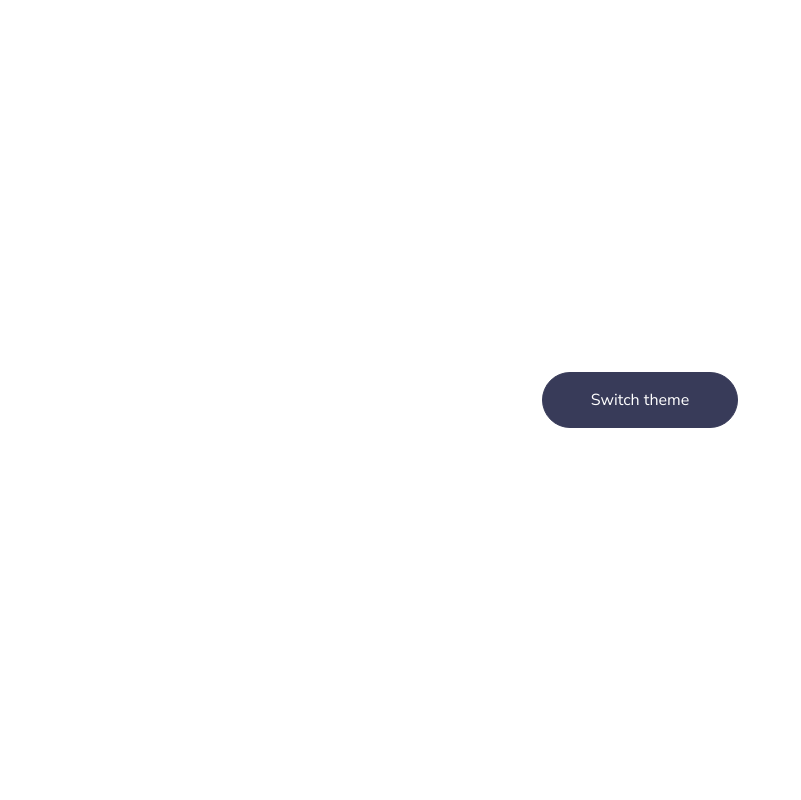
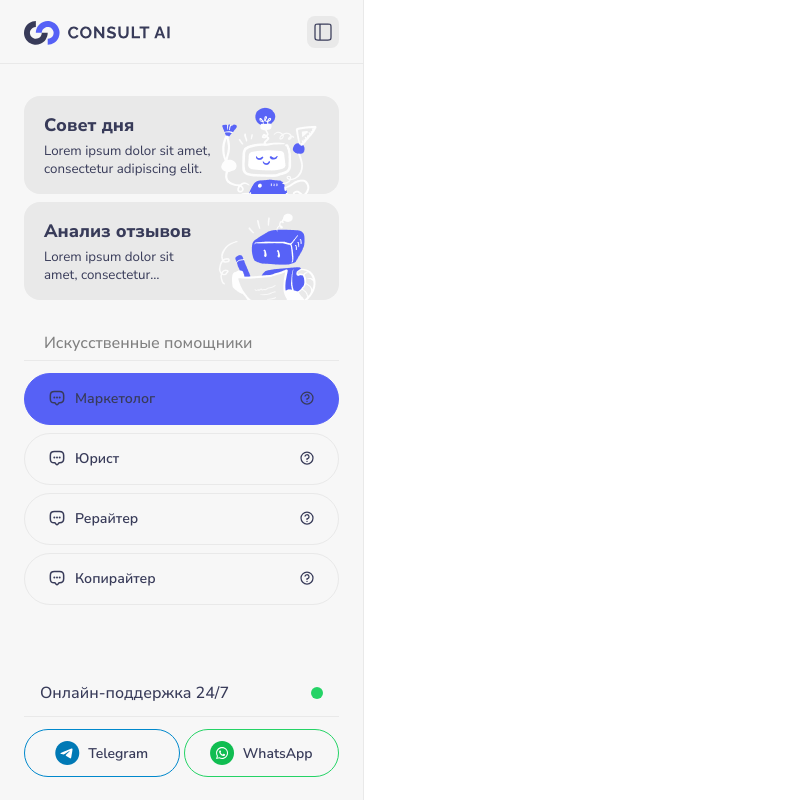
Before and after one commit to consult-ui/dashboard-client, a React app: page / in a window 1280 px wide. Shown: the whole page, without its empty margins (0-801 px from the left). Built offline with nearby package versions, Linux system fonts and the light colour scheme.

Commit message:
add sidebar add tooltip

```diff
--- a/src/app/styles/index.css
+++ b/src/app/styles/index.css
@@ -77,7 +77,8 @@ h2,
 h3,
 h4,
 h5,
-h6 {
+h6,
+p {
   margin: 0;
 }
 
--- /dev/null
+++ b/src/entities/advice-analysis /AdviceAnalysis.module.css
@@ -0,0 +1,37 @@
+.wrapper {
+  display: flex;
+  flex-direction: column;
+  gap: 8px;
+}
+.block {
+  padding: 10px 20px;
+
+  display: flex;
+  align-items: center;
+
+  background: var(--border-color);
+  border-radius: 16px;
+  transition: 0.15s;
+}
+.block:hover {
+  cursor: pointer;
+  background: var(--dark);
+}
+.block > div {
+  display: flex;
+  flex-direction: column;
+  gap: 5px;
+}
+.block > div > h6 {
+  font-size: 18px;
+  font-weight: 800;
+}
+.block > div > small {
+  display: -webkit-box;
+  -webkit-box-orient: vertical;
+  -webkit-line-clamp: 2;
+  overflow: hidden;
+}
+.block > img {
+  margin: 0 -6px -10px 0;
+}
--- /dev/null
+++ b/src/entities/advice-analysis /index.tsx
@@ -0,0 +1,27 @@
+import styles from './AdviceAnalysis.module.css';
+import Robot2 from '@/shared/assets/images/robot2.png';
+import Robot1 from '@/shared/assets/images/robot.png';
+
+const AdviceAnalysis = () => {
+  return (
+    <div className={styles.wrapper}>
+      <div className={styles.block}>
+        <div>
+          <h6>Совет дня</h6>
+          <small>Lorem ipsum dolor sit amet, consectetur adipiscing elit.</small>
+        </div>
+        <img src={Robot1} alt="Совет дня" />
+      </div>
+
+      <div className={styles.block}>
+        <div>
+          <h6>Анализ отзывов</h6>
+          <small>Lorem ipsum dolor sit amet, consectetur adipiscing elit.</small>
+        </div>
+        <img src={Robot2} alt="Анализ отзывов" />
+      </div>
+    </div>
+  );
+};
+
+export default AdviceAnalysis;
--- /dev/null
+++ b/src/entities/chats-list/ChatsList.module.css
@@ -0,0 +1,36 @@
+.wrapper {
+  display: flex;
+  flex-direction: column;
+  gap: 8px;
+}
+
+.wrapper > button {
+  padding: 12px 24px;
+  display: flex;
+  align-items: center;
+  justify-content: space-between;
+
+  background: none;
+  border: 1px solid var(--border-color);
+  border-radius: 30px;
+  font-size: 14px;
+  font-weight: 600;
+  transition: 0.15s;
+}
+.wrapper > button:disabled,
+.wrapper > button:disabled:hover {
+  background: var(--primary);
+  border-color: var(--primary);
+}
+.wrapper > button:hover {
+  border-color: var(--white);
+}
+.wrapper > button > div {
+  display: flex;
+  align-items: center;
+  gap: 10px;
+}
+.quest {
+  margin: 0 -5px -3px 0;
+  padding: 5px;
+}
--- /dev/null
+++ b/src/entities/chats-list/index.tsx
@@ -0,0 +1,31 @@
+import styles from './ChatsList.module.css';
+import Chat from '@/shared/assets/icons/message.svg?react';
+import Question from '@/shared/assets/icons/question.svg?react';
+import Tooltip from '@/shared/ui/tooltip';
+import { useState } from 'react';
+
+const data = ['Маркетолог', 'Юрист', 'Рерайтер', 'Копирайтер'];
+
+const ChatsList = () => {
+  const [active, setActive] = useState<string>(data[0]);
+
+  return (
+    <nav className={styles.wrapper}>
+      {data.map((elem) => (
+        <button key={elem} disabled={active === elem} onClick={() => setActive(elem)}>
+          <div>
+            <Chat />
+            {elem}
+          </div>
+          <Tooltip content="Описание искусственные помощники очень помогут в достижении ваших целей, это точно даст успех вашей компании!">
+            <div className={styles.quest}>
+              <Question />
+            </div>
+          </Tooltip>
+        </button>
+      ))}
+    </nav>
+  );
+};
+
+export default ChatsList;
--- a/src/pages/home/HomePage.module.css
+++ b/src/pages/home/HomePage.module.css
@@ -1,8 +1,7 @@
 .wrapper {
-  height: 100vh;
+  height: inherit;
   display: flex;
-  flex-direction: column;
-  align-items: center;
-  justify-content: center;
-  gap: 2.5em;
 }
+.main {
+  flex: 1;
+}
--- a/src/pages/home/index.tsx
+++ b/src/pages/home/index.tsx
@@ -1,10 +1,11 @@
 import styles from './HomePage.module.css';
-import ThemeSwitcher from '@/features/theme-switcher';
+import Sidebar from '@/widgets/sidebar';
 
 const HomePage = () => {
   return (
     <div className={styles.wrapper}>
-      <ThemeSwitcher />
+      <Sidebar />
+      <main className={styles.main}></main>
     </div>
   );
 };
--- /dev/null
+++ b/src/shared/ui/tooltip/Tooltip.module.css
@@ -0,0 +1,13 @@
+.tooltip {
+  position: fixed;
+  max-width: 300px;
+
+  background-color: var(--dark);
+  border: 1px solid var(--gray-dark);
+  color: var(--white);
+  padding: 8px;
+  border-radius: 6px;
+  font-size: 13px;
+  line-height: 1.2;
+  z-index: 1000;
+}
--- /dev/null
+++ b/src/shared/ui/tooltip/index.tsx
@@ -0,0 +1,55 @@
+import styles from './Tooltip.module.css';
+import React, { useState, useRef, useEffect } from 'react';
+import ReactDOM from 'react-dom';
+
+interface TooltipProps {
+  children: React.ReactNode;
+  content: React.ReactNode;
+}
+
+const Tooltip = ({ children, content }: TooltipProps) => {
+  const [isVisible, setIsVisible] = useState(false);
+  const [coords, setCoords] = useState({ top: 0, left: 0 });
+  const tooltipRef = useRef<HTMLDivElement | null>(null);
+
+  const handleMouseEnter = (event: React.MouseEvent) => {
+    const { top, left, width } = (event.currentTarget as HTMLElement).getBoundingClientRect();
+    setCoords({ top: top, left: left + width / 2 });
+    setIsVisible(true);
+  };
+
+  const handleMouseLeave = () => {
+    setIsVisible(false);
+  };
+
+  useEffect(() => {
+    if (tooltipRef?.current) {
+      const { width, height } = tooltipRef.current.getBoundingClientRect();
+      setCoords((prevCoords) => ({
+        top: prevCoords.top - height - 3,
+        left: prevCoords.left - width / 2,
+      }));
+    }
+  }, [isVisible]);
+
+  return (
+    <>
+      <div
+        onMouseEnter={handleMouseEnter}
+        onMouseLeave={handleMouseLeave}
+        style={{ display: 'inline-block', cursor: 'pointer' }}
+      >
+        {children}
+      </div>
+      {isVisible &&
+        ReactDOM.createPortal(
+          <div className={styles.tooltip} ref={tooltipRef} style={{ top: `${coords.top}px`, left: `${coords.left}px` }}>
+            {content}
+          </div>,
+          document.body,
+        )}
+    </>
+  );
+};
+
+export default Tooltip;
--- /dev/null
+++ b/src/widgets/sidebar/Sidebar.module.css
@@ -0,0 +1,109 @@
+.nav {
+  width: 364px;
+  height: inherit;
+  padding-bottom: 1.5em;
+
+  display: grid;
+  grid-template-rows: 64px 1fr 94px;
+  gap: 2em;
+
+  background: var(--gray-dark);
+  border-right: 1px solid var(--border-color);
+}
+
+/*header*/
+.nav > header {
+  padding: 1.25em 1.5em;
+
+  display: flex;
+  justify-content: space-between;
+  align-items: center;
+
+  border-bottom: 1px solid var(--border-color);
+}
+.nav > header > a {
+  margin-top: 8px;
+}
+.nav > header > button {
+  width: 32px;
+  height: 32px;
+
+  display: flex;
+  align-items: center;
+  justify-content: center;
+
+  border: none;
+  border-radius: 8px;
+  background: var(--border-color);
+  transition: 0.15s;
+}
+.nav > header > button:hover {
+  background: var(--primary);
+}
+
+/*body*/
+.body {
+  padding: 0 1.5em;
+  display: flex;
+  flex-direction: column;
+  gap: 0.75em;
+}
+
+.chatsTitle {
+  margin-top: 1.25em;
+}
+.chatsTitle p {
+  margin: 0 0 0.35em 1.25em;
+  font-weight: 500;
+  color: var(--gray-light);
+}
+
+/*footer*/
+.nav > footer {
+  padding: 0 1.5em;
+
+  display: flex;
+  flex-direction: column;
+  gap: 0.75em;
+}
+.text {
+  padding: 0 1em;
+  display: flex;
+  justify-content: space-between;
+  align-items: center;
+}
+.text > span {
+  font-weight: 500;
+}
+.text > div {
+  width: 12px;
+  height: 12px;
+  border-radius: 12px;
+  background: #25d366;
+}
+.line {
+  width: 100%;
+  border-bottom: 1px solid var(--border-color);
+}
+.buttons {
+  display: flex;
+  gap: 0.25em;
+}
+.buttons > a {
+  flex: 1;
+  height: 48px;
+
+  display: flex;
+  align-items: center;
+  justify-content: center;
+  gap: 8px;
+
+  text-decoration: none;
+  font-size: 14px;
+  font-weight: 600;
+  border: 1px solid #0088cc;
+  border-radius: 24px;
+}
+.buttons > a:last-child {
+  border: 1px solid #25d366;
+}
--- /dev/null
+++ b/src/widgets/sidebar/index.tsx
@@ -0,0 +1,53 @@
+import styles from './Sidebar.module.css';
+import { ELinks } from '@/app/router/types';
+import AdviceAnalysis from '@/entities/advice-analysis ';
+import ChatsList from '@/entities/chats-list';
+import Logo from '@/shared/assets/icons/logo.svg?react';
+import Sidebared from '@/shared/assets/icons/sidebar.svg?react';
+import Telegram from '@/shared/assets/icons/telegram.svg?react';
+import WhatsApp from '@/shared/assets/icons/whatsapp.svg?react';
+import { Link } from 'react-router-dom';
+
+const Sidebar = () => {
+  return (
+    <nav className={styles.nav}>
+      <header>
+        <Link to={ELinks.HOME}>
+          <Logo />
+        </Link>
+        <button>
+          <Sidebared />
+        </button>
+      </header>
+
+      <div className={styles.body}>
+        <AdviceAnalysis />
+        <div className={styles.chatsTitle}>
+          <p>Искусственные помощники</p>
+          <div className={styles.line} />
+        </div>
+        <ChatsList />
+      </div>
+
+      <footer>
+        <div className={styles.text}>
+          <span>Онлайн-поддержка 24/7</span>
+          <div />
+        </div>
+        <div className={styles.line} />
+        <div className={styles.buttons}>
+          <a rel="noreferrer" target="_blank" href="https://t.me/kdubasov">
+            <Telegram />
+            Telegram
+          </a>
+          <a rel="noreferrer" target="_blank" href="https://wa.me/+79040574145">
+            <WhatsApp />
+            WhatsApp
+          </a>
+        </div>
+      </footer>
+    </nav>
+  );
+};
+
+export default Sidebar;
```
Also changed, not shown: src/shared/assets/icons/message.svg (added), src/shared/assets/icons/question.svg (added), src/shared/assets/icons/sidebar.svg (added), src/shared/assets/icons/telegram.svg (added), src/shared/assets/icons/whatsapp.svg (added), src/shared/assets/images/robot.png (added), src/shared/assets/images/robot2.png (added).
